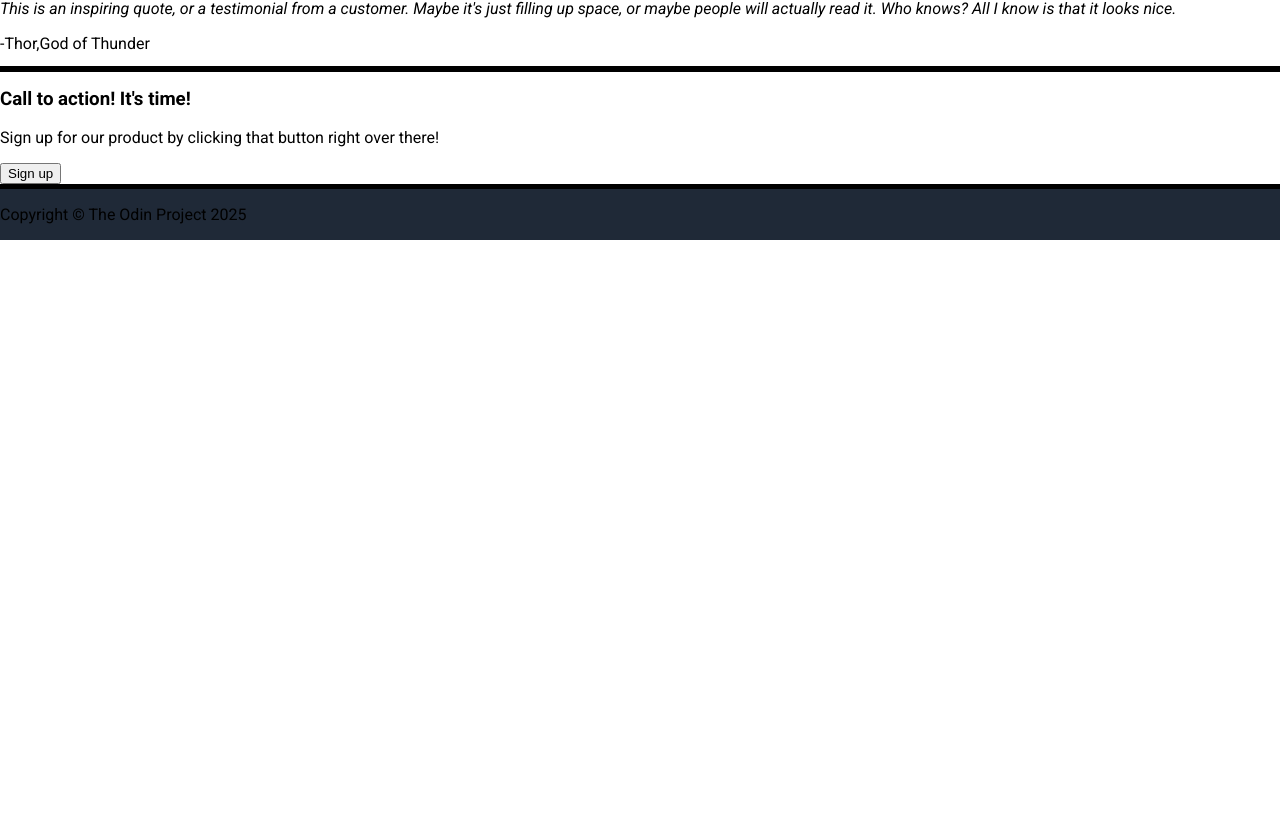
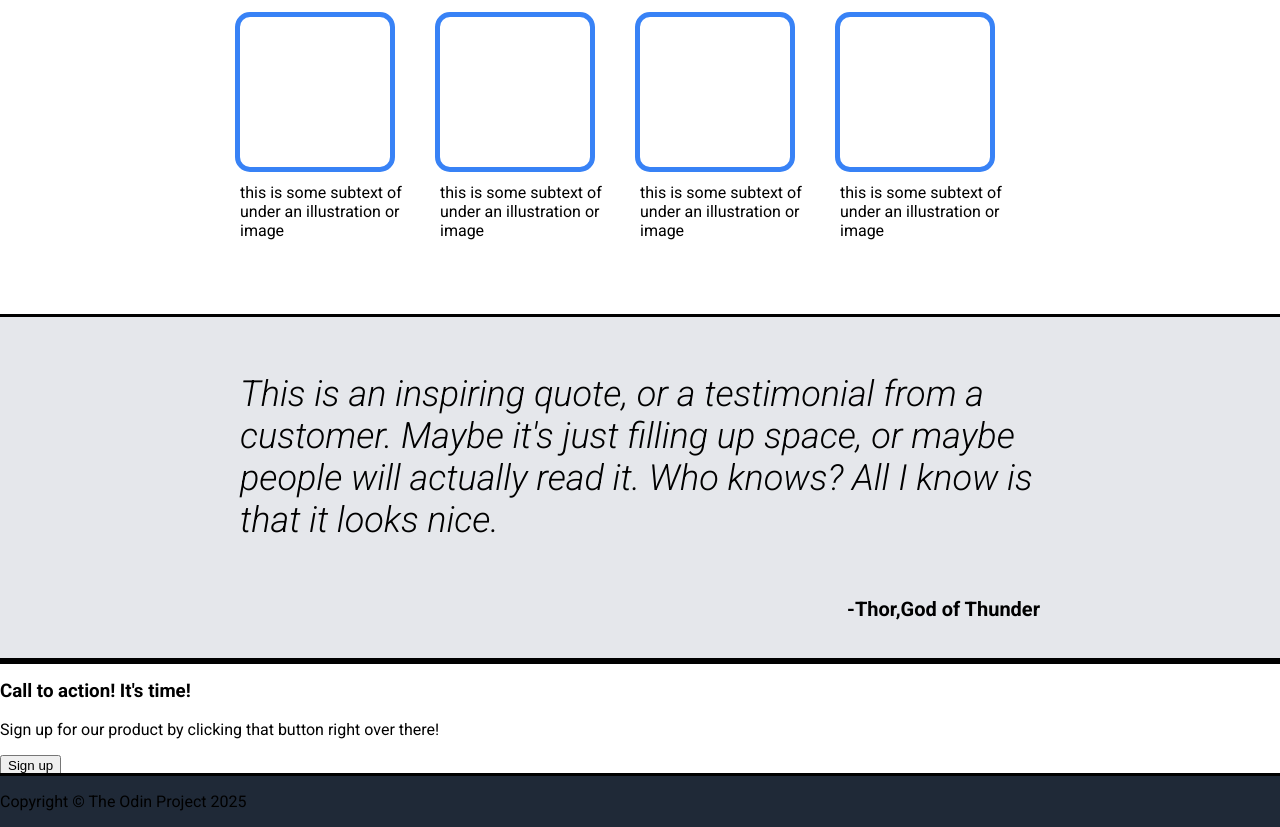
Before and after one commit to Fern-labs/Project-Landing-Page, a plain HTML site: page index.html in a window 1280 px wide. Shown: the part 560-1387 px from the top of the page. Before the commit the page ends 800 px from the top, so only its background shows below. Drawn offline with Linux system fonts and the light colour scheme.

Commit message:
FInished Quote Section CSS

```diff
--- a/index.html
+++ b/index.html
@@ -40,31 +40,31 @@
         <h2 class="content-head">Some random information</h2>
       </div>
 
-        <div class="box-containter">
-          <div class="box">
-          </div>
-
-          <div class="box">
-
-          </div>
-          <div class="box">
-
-          </div>
+      <div class="box-container">
+        <div class="box"></div>
+        <div class="box"></div>
+        <div class="box"></div>
         <div class="box"></div>
       </div>
+      <div class="text-container">
+        <p>this is some subtext of under an illustration or image</p>
+        <p>this is some subtext of under an illustration or image</p>
+        <p>this is some subtext of under an illustration or image</p>
+        <p>this is some subtext of under an illustration or image</p>
       </div>
     </div>
 
     <div class="quote">
+      <div class="quote-container">
         <p class="quote-text">
-        <em
-          >This is an inspiring quote, or a testimonial from a customer. Maybe
+          This is an inspiring quote, or a testimonial from a customer. Maybe
           it's just filling up space, or maybe people will actually read it. Who
-          knows? All I know is that it looks nice.</em
-        >
+          knows? All I know is that it looks nice.
         </p>
-      <p>-Thor,God of Thunder</p>
+        <p class="thor">-Thor,God of Thunder</p>
       </div>
+    </div>
+
     <div class="cta">
       <div>
         <h3 class="cta-head">Call to action! It's time!</h3>
--- a/style.css
+++ b/style.css
@@ -65,10 +65,57 @@ aside {
 }
 .content {
   outline: solid;
+  display: flex;
+  flex-direction: column;
+  justify-content: center;
+  align-items: center;
+}
+.content-head {
+  font-size: 36px;
+  color: #1f2937;
+  font-weight: 900;
+}
+.box-container {
+  display: flex;
+  width: 800px;
+  gap: 50px;
+}
+.text-container {
+  display: flex;
+  height: 150px;
+  width: 800px;
+}
+.box {
+  outline: solid #3882f6 5px;
+  border-radius: 10px;
+  height: 150px;
+  width: 150px;
 }
 .quote {
   outline: solid;
+  background-color: #e5e7eb;
+  display: flex;
+  flex-direction: column;
+  justify-content: center;
+  align-items: center;
 }
+.quote-text {
+  font-size: 36px;
+  font-style: italic;
+  font-weight: 300;
+}
+.quote-container {
+  padding: 20px;
+  display: flex;
+  width: 800px;
+  flex-direction: column;
+}
+.thor {
+  font-weight: bold;
+  font-size: 20px;
+  align-self: flex-end;
+}
+
 .cta {
   outline: solid;
 }
```
Lines whose indentation alone changed are shown as unchanged.
